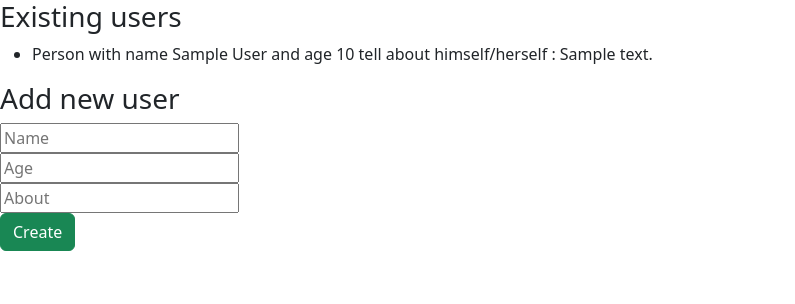
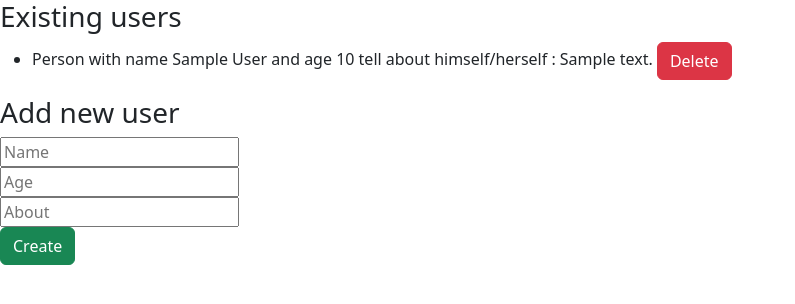
Before and after one commit to tushar0i/flask_test, a Flask app: page /users in a window 1280 px wide. Shown: the top 304 px of the page, without its empty margins (0-795 px from the left). Run offline with Flask 3, Linux system fonts and the light colour scheme; tables that the repository leaves empty hold one stand-in row (values such as "Sample post").

Commit message:
deleting a user with button and js

```diff
--- a/app.py
+++ b/app.py
@@ -316,6 +316,16 @@ def users():
         user = User(name=name , age=age , about=about )
 
         db.session.add(user)
+        db.session.commit()
+
+        user = User.query.all()
+
+        return render_template('users.html',user=user)
+
+@app.route('/delete/<id>',methods=['DELETE'])
+def deleteuser(id):
+    if request.method == 'DELETE':
+        User.query.filter(User.id == id).delete()
 
         db.session.commit()
         user = User.query.all()
--- a/templates/users.html
+++ b/templates/users.html
@@ -6,7 +6,7 @@
     <h3>Existing users</h3>
     <ul>
         {% for person in user %}
-            <li>{{ person }}</li>
+            <li>{{ person }} <button class="btn btn-danger" onclick="deletePerson({{ person.id }})">Delete</button></li>
         {% endfor %}
     </ul>
 
@@ -21,4 +21,21 @@
         <input class="btn btn-success" type="submit" value="Create">
     </form>
 </div>
+
+<script type="text/javascript">
+    function deletePerson(id){
+        fetch('{{ url_for("deleteuser",id=id) }}'+ id ,{
+            method: 'DELETE'
+        }).then(response => {
+            if (response.ok){
+                window.location.reload()
+            }else{
+                console.error('Failed to delete person with id: ' , id)
+            }
+        })
+            .catch(error => {
+                console.error('Error during fetching :', error )
+            })
+    }
+</script>
 {%endblock%}
```
